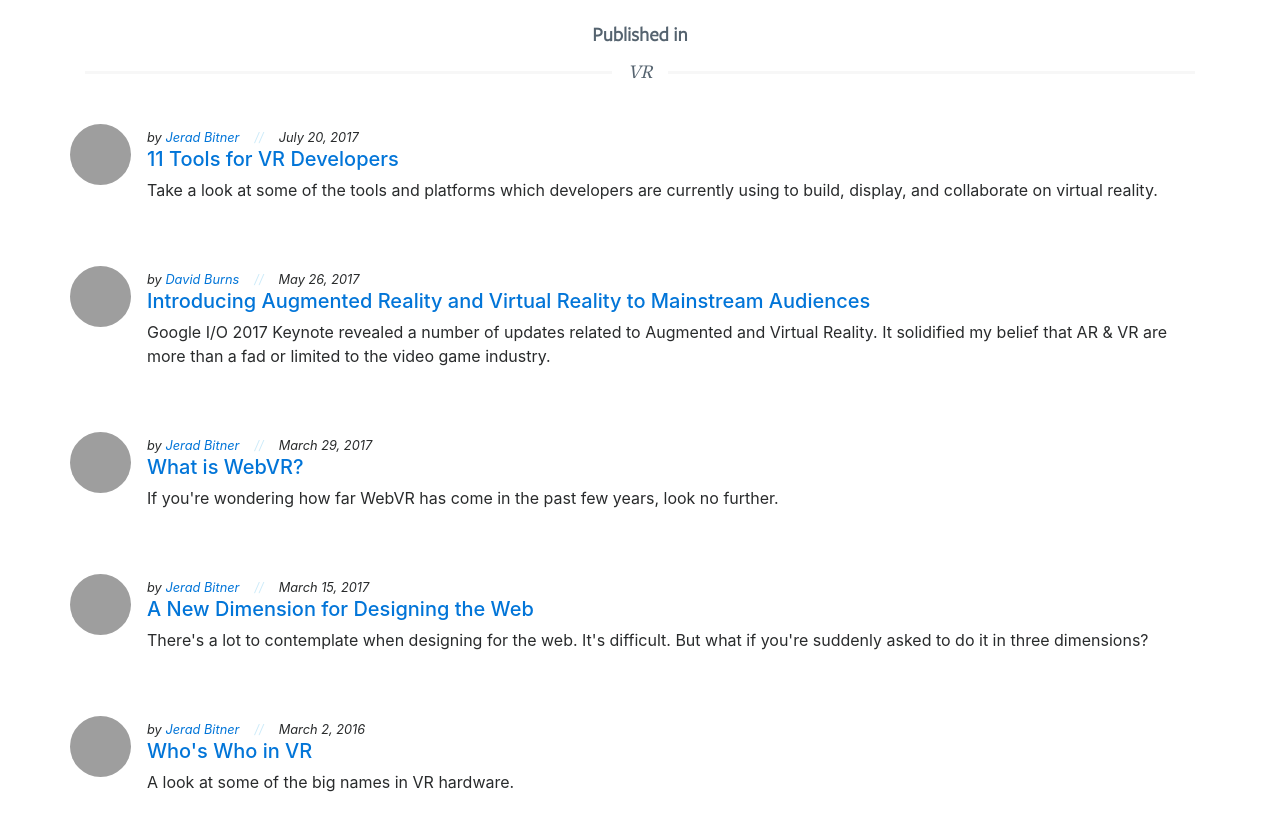
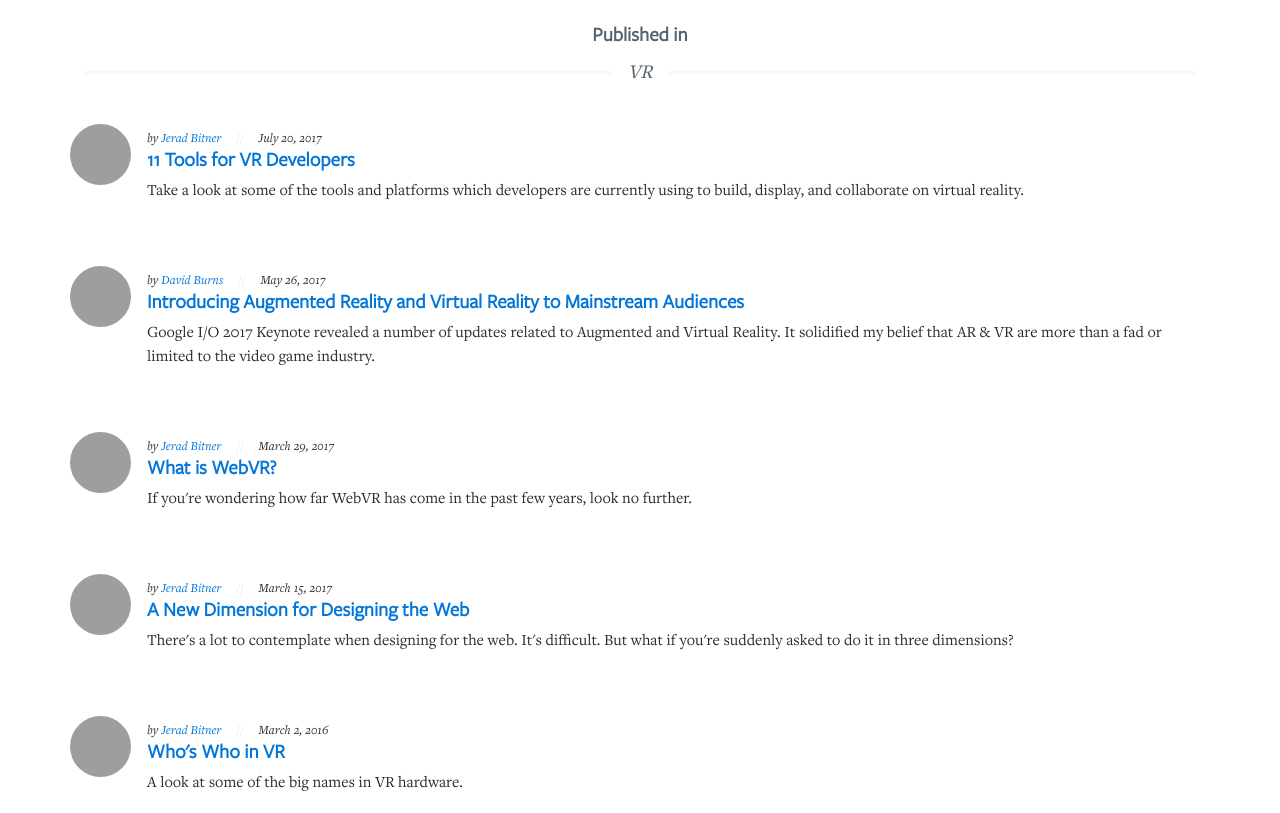
Before and after one commit to Lullabot/vr.lullabot.com, a website: page index.html in a window 1280 px wide. Shown: the part 1220-2033 px from the top of the page. Drawn offline with nearby package versions, Linux system fonts and the light colour scheme; grey boxes are pictures that could not be loaded; a script that the page names is missing.

Commit message:
updating fonts for article section

```diff
--- a/css/style.css
+++ b/css/style.css
@@ -21,11 +21,17 @@
 }
 @font-face {
   font-family: 'FreightSansPro';
-  font-weight: 400;
   font-style: normal;
   src: url('/fonts/FreightSansProBook.woff2') format('woff2'),
   url('/fonts/FreightSansProBook.woff') format('woff'),
   url('/fonts/FreightSansProBook.ttf') format('truetype');
+}
+@font-face {
+  font-family: 'FreightTextProItalic';
+  font-style: italic;
+  src: url('/fonts/FreightTextProBookItalic.woff2') format('woff2'),
+  url('/fonts/FreightTextProBookItalic.woff') format('woff'),
+  url('/fonts/FreightTextProBookItalic.ttf') format('truetype');
 }
 h1.hero-text {
   position:absolute;
@@ -125,3 +131,18 @@ h1.hero-text {
   color: #cdebf9;
   content: '//';
 }
+
+.font-italic {
+  font-family: 'FreightTextProItalic';
+  font-weight: 400;
+}
+
+.media-heading {
+  font-family: 'FreightSansPro';
+  font-weight: 700;
+}
+
+.media-body p {
+  font-family: 'FreightTextPro';
+  font-weight: 400;
+}
```
Also changed, not shown: fonts/FreightTextProBookItalic.ttf (added), fonts/FreightTextProBookItalic.woff (added), fonts/FreightTextProBookItalic.woff2 (added).
